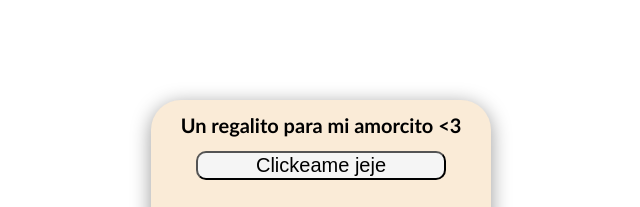
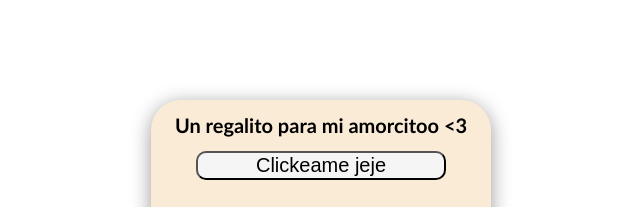
Before and after one commit to 1Neikowo/prueba, a plain HTML site: page index.html in a window 1280 px wide. Shown: the top 207 px of the page, 319-959 px from the left. Drawn offline with Linux system fonts and the light colour scheme.

Commit message:
asdasdasdsad

```diff
--- a/index.html
+++ b/index.html
@@ -9,7 +9,7 @@
 
 <body>
     <div class="a">
-        <h1>Un regalito para mi amorcito <3 </h1>
+        <h1>Un regalito para mi amorcitoo <3 </h1>
         <button onclick="mostrar()">Clickeame jeje</button>
         <img src="">
         <p id="sorpresa"></p>
--- a/style.css
+++ b/style.css
@@ -11,7 +11,7 @@ div{
     flex-direction: column;
     align-items: center;
     width: 340px;
-    height: 360px;
+    height: 36g0px;
     background-color: antiquewhite;
     border-radius: 30px;
     box-shadow: 0 4px 20px rgba(0, 0, 0, 0.4); /* sombra suave */
```
